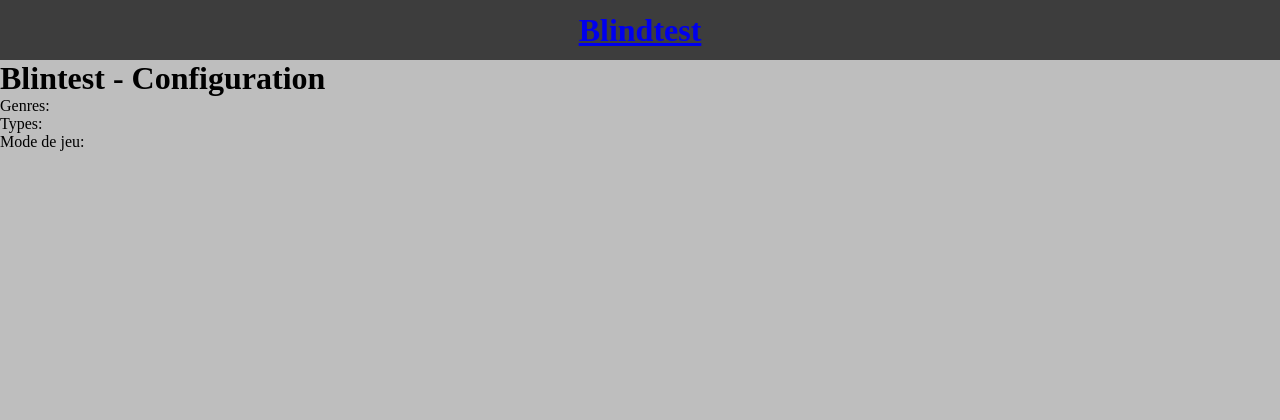
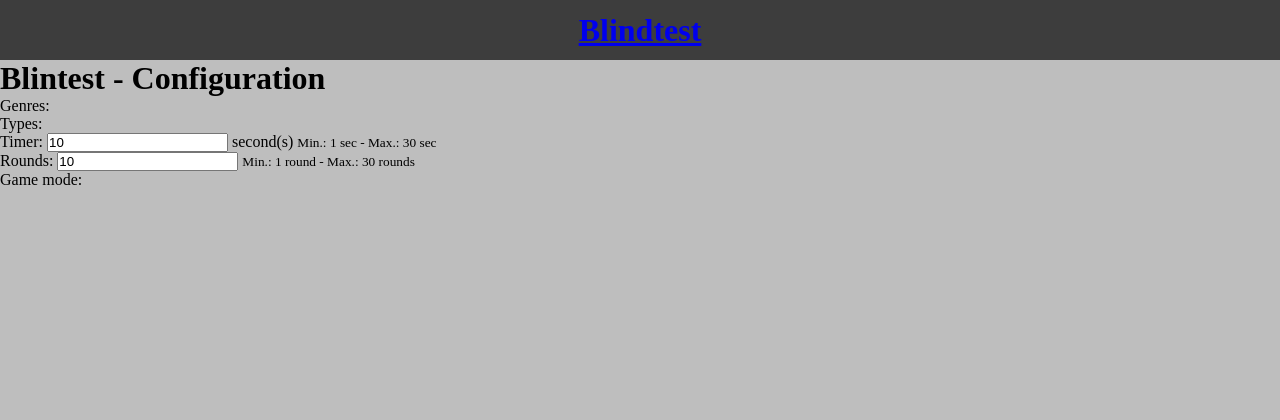
Before and after one commit to JulienHatemian/blind_test_app, a PHP site: page /gameconfig in a window 1280 px wide. Shown: the top 420 px of the page. Run offline with PHP 8.4, Linux system fonts and the light colour scheme; data that the repository does not hold is empty.

Commit message:
Edit form configuration

```diff
--- a/Views/gameconfig.view.php
+++ b/Views/gameconfig.view.php
@@ -1,6 +1,6 @@
 <h1>Blintest - Configuration</h1>
 <form action="#" method="post" id="form-config">
-    <div class="form-input">
+    <div class="form-group">
         <legend>Genres:</legend>
         <?php if(isset($genres)) :?>
         <?php foreach($genres as $genre): ?>
@@ -9,7 +9,7 @@
         <?php endforeach; endif; ?>
     </div>
 
-    <div class="form-input">
+    <div class="form-group">
         <legend>Types:</legend>
         <?php if(isset($types)) :?>
         <?php foreach($types as $type): ?>
@@ -18,8 +18,21 @@
         <?php endforeach; endif; ?>
     </div>
 
-    <div class="form-input">
-        <legend>Mode de jeu:</legend>
+    <div class="form-group">
+        <div class="form-item">
+            <label for="timer">Timer:</label>
+            <input type="number" value="10" id="timer" name="timer"> second(s)
+            <small>Min.: 1 sec - Max.: 30 sec</small>
+        </div>
+        <div class="form-item">
+            <label for="rounds">Rounds:</label>
+            <input type="number" value="10" id="rounds" name="rounds">
+            <small>Min.: 1 round - Max.: 30 rounds</small>
+        </div>
+    </div>
+
+    <div class="form-group">
+        <legend>Game mode:</legend>
         <?php if(isset($gamemodes)) :?>
         <?php foreach($gamemodes as $gamemode): ?>
             <button type="submit" class="button-type" href="#"><?= $gamemode['libelle'] ?></button>
--- a/Views/homepage.view.php
+++ b/Views/homepage.view.php
@@ -1,5 +1,5 @@
 <h2>Get ready to start a new Blindtest !</h2>
 
 <div class="cadre">
-    <a type="button" class="button-type" href="<?= URL; ?>gameconfig">Get Started</a>
+    <a type="button" class="button-type" href="<?= URL; ?>gameconfig">Get Started !</a>
 </div>
```
Also changed, not shown: Views/blindtest.view.php (added).
